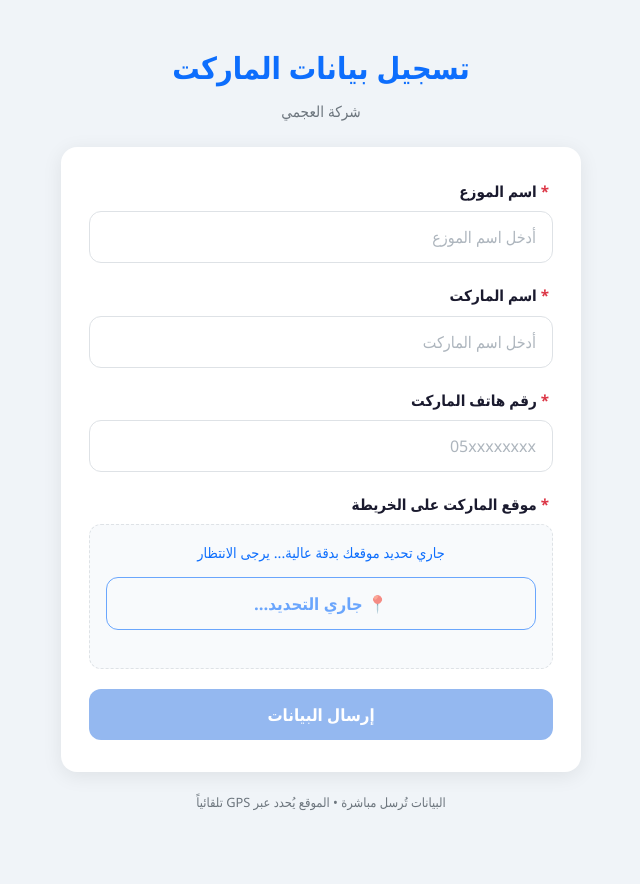
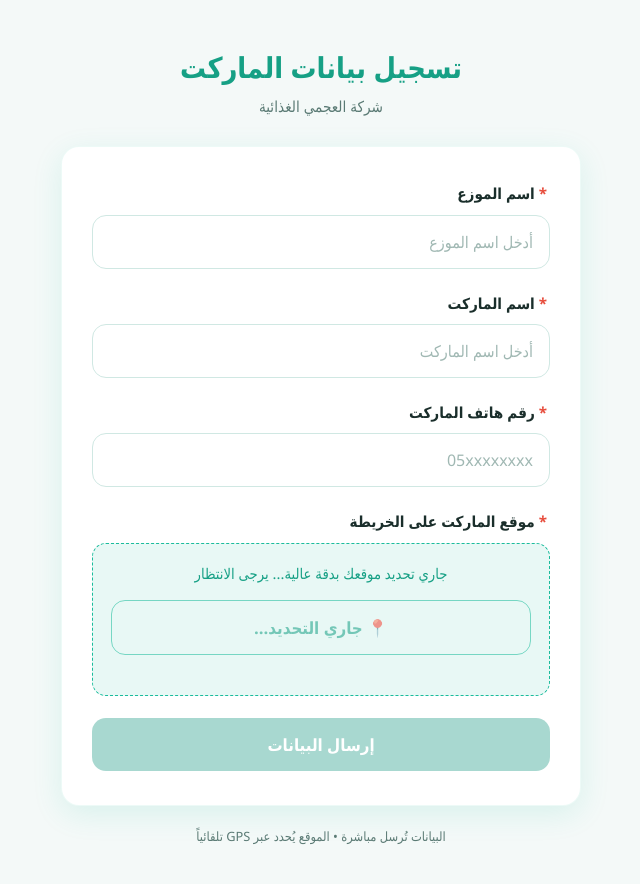
Before and after one commit to alajamyfood/markets, a plain HTML site: page index.html in a window 1280 px wide. Shown: the whole page, without its empty margins (319-959 px from the left). Drawn offline with nearby package versions, Linux system fonts and the light colour scheme.

Commit message:
Update index.html

```diff
--- a/index.html
+++ b/index.html
@@ -3,24 +3,37 @@
 <head>
   <meta charset="UTF-8" />
   <meta name="viewport" content="width=device-width, initial-scale=1.0, maximum-scale=1.0, user-scalable=no" />
-  <title>تسجيل بيانات الماركت</title>
+  <meta name="theme-color" content="#1abc9c" />
+  <meta name="apple-mobile-web-app-capable" content="yes" />
+  <meta name="apple-mobile-web-app-status-bar-style" content="default" />
+  <meta name="apple-mobile-web-app-title" content="تسجيل الماركت - العجمي" />
+
+  <title>تسجيل بيانات الماركت | شركة العجمي</title>
+
+  <!-- Favicon & Icons -->
+  <link rel="icon" type="image/png" sizes="32x32" href="favicon-32x32.png" />
+  <link rel="icon" type="image/png" sizes="16x16" href="favicon-16x16.png" />
+  <link rel="apple-touch-icon" sizes="180x180" href="apple-touch-icon.png" />
+  <link rel="manifest" href="manifest.json" />
 
   <!-- Leaflet CSS -->
   <link rel="stylesheet" href="https://unpkg.com/leaflet@1.9.4/dist/leaflet.css" />
 
   <style>
     :root {
-      --primary: #0d6efd;
-      --primary-dark: #0b5ed7;
-      --success: #198754;
-      --danger: #dc3545;
-      --bg: #f0f4f8;
+      --primary: #1abc9c;
+      --primary-dark: #16a085;
+      --primary-light: #e8f8f5;
+      --accent: #f1c40f;
+      --success: #27ae60;
+      --danger: #e74c3c;
+      --bg: #f4f9f8;
       --card: #ffffff;
-      --text: #1a1a2e;
-      --muted: #6c757d;
-      --border: #dee2e6;
-      --shadow: 0 4px 20px rgba(0,0,0,0.08);
-      --radius: 16px;
+      --text: #1a2e2b;
+      --muted: #5a7a74;
+      --border: #d0e8e3;
+      --shadow: 0 8px 30px rgba(26, 188, 156, 0.12);
+      --radius: 18px;
     }
 
     * {
@@ -30,7 +43,7 @@
     }
 
     body {
-      font-family: 'Segoe UI', Tahoma, 'Noto Sans Arabic', Arial, sans-serif;
+      font-family: 'Segoe UI', Tahoma, 'Noto Sans Arabic', system-ui, sans-serif;
       background: var(--bg);
       color: var(--text);
       min-height: 100vh;
@@ -45,55 +58,64 @@
 
     .header {
       text-align: center;
-      margin-bottom: 24px;
-      padding-top: 12px;
+      margin-bottom: 28px;
+      padding-top: 8px;
+    }
+
+    .logo {
+      width: 110px;
+      height: auto;
+      margin-bottom: 12px;
+      filter: drop-shadow(0 4px 12px rgba(26, 188, 156, 0.25));
     }
 
     .header h1 {
-      font-size: 1.6rem;
+      font-size: 1.55rem;
       font-weight: 700;
-      color: var(--primary);
-      margin-bottom: 6px;
+      color: var(--primary-dark);
+      margin-bottom: 4px;
     }
 
     .header p {
       color: var(--muted);
       font-size: 0.95rem;
+      font-weight: 500;
     }
 
     .card {
       background: var(--card);
       border-radius: var(--radius);
       box-shadow: var(--shadow);
-      padding: 24px 20px;
+      padding: 28px 22px;
       margin-bottom: 20px;
+      border: 1px solid rgba(26, 188, 156, 0.08);
     }
 
     .form-group {
-      margin-bottom: 20px;
+      margin-bottom: 22px;
     }
 
     .form-group label {
       display: block;
       font-weight: 600;
-      margin-bottom: 8px;
+      margin-bottom: 9px;
       font-size: 0.95rem;
       color: var(--text);
     }
 
     .form-group label .required {
       color: var(--danger);
-      margin-right: 4px;
+      margin-right: 3px;
     }
 
     .form-control {
       width: 100%;
-      padding: 14px 16px;
+      padding: 15px 16px;
       border: 1.5px solid var(--border);
-      border-radius: 12px;
+      border-radius: 14px;
       font-size: 1rem;
       font-family: inherit;
-      transition: border-color 0.2s, box-shadow 0.2s;
+      transition: all 0.25s ease;
       background: #fff;
       color: var(--text);
       direction: rtl;
@@ -102,57 +124,49 @@
     .form-control:focus {
       outline: none;
       border-color: var(--primary);
-      box-shadow: 0 0 0 3px rgba(13, 110, 253, 0.15);
+      box-shadow: 0 0 0 4px rgba(26, 188, 156, 0.18);
     }
 
     .form-control::placeholder {
-      color: #adb5bd;
+      color: #a0b8b3;
     }
 
     .location-box {
-      background: #f8fafc;
-      border: 1.5px dashed var(--border);
-      border-radius: 12px;
-      padding: 16px;
+      background: var(--primary-light);
+      border: 1.5px dashed var(--primary);
+      border-radius: 14px;
+      padding: 18px;
       text-align: center;
     }
 
     .location-status {
-      font-size: 0.9rem;
-      margin-bottom: 12px;
+      font-size: 0.92rem;
+      margin-bottom: 14px;
       min-height: 24px;
+      font-weight: 500;
     }
 
-    .location-status.loading {
-      color: var(--primary);
-    }
-
-    .location-status.success {
-      color: var(--success);
-      font-weight: 600;
-    }
-
-    .location-status.error {
-      color: var(--danger);
-    }
+    .location-status.loading { color: var(--primary-dark); }
+    .location-status.success { color: var(--success); font-weight: 600; }
+    .location-status.error { color: var(--danger); }
 
     #map {
-      height: 220px;
+      height: 230px;
       width: 100%;
-      border-radius: 12px;
-      margin-top: 12px;
+      border-radius: 14px;
+      margin-top: 14px;
       display: none;
       border: 1px solid var(--border);
       z-index: 1;
     }
 
     .coords {
-      font-size: 0.85rem;
+      font-size: 0.82rem;
       color: var(--muted);
       margin-top: 10px;
       direction: ltr;
       text-align: center;
-      font-family: monospace;
+      font-family: 'Courier New', monospace;
     }
 
     .btn {
@@ -161,53 +175,54 @@
       justify-content: center;
       gap: 8px;
       width: 100%;
-      padding: 14px 20px;
+      padding: 15px 20px;
       border: none;
-      border-radius: 12px;
+      border-radius: 14px;
       font-size: 1.05rem;
       font-weight: 600;
       font-family: inherit;
       cursor: pointer;
-      transition: background 0.2s, transform 0.1s;
+      transition: all 0.2s ease;
     }
 
-    .btn:active {
-      transform: scale(0.98);
-    }
+    .btn:active { transform: scale(0.98); }
 
     .btn-primary {
-      background: var(--primary);
+      background: linear-gradient(135deg, var(--primary), var(--primary-dark));
       color: #fff;
+      box-shadow: 0 6px 20px rgba(26, 188, 156, 0.35);
     }
 
     .btn-primary:hover {
-      background: var(--primary-dark);
+      background: linear-gradient(135deg, var(--primary-dark), #138d75);
+      box-shadow: 0 8px 25px rgba(26, 188, 156, 0.45);
     }
 
     .btn-primary:disabled {
-      background: #94b8f0;
+      background: #a8d8d0;
+      box-shadow: none;
       cursor: not-allowed;
     }
 
     .btn-outline {
       background: transparent;
       border: 1.5px solid var(--primary);
-      color: var(--primary);
+      color: var(--primary-dark);
       margin-bottom: 12px;
     }
 
     .btn-outline:hover {
-      background: rgba(13, 110, 253, 0.08);
+      background: rgba(26, 188, 156, 0.1);
     }
 
     .btn-outline:disabled {
-      opacity: 0.6;
+      opacity: 0.55;
       cursor: not-allowed;
     }
 
     .alert {
       padding: 16px;
-      border-radius: 12px;
+      border-radius: 14px;
       margin-bottom: 20px;
       display: none;
       font-weight: 500;
@@ -215,23 +230,23 @@
     }
 
     .alert-success {
-      background: #d1e7dd;
-      color: #0f5132;
-      border: 1px solid #badbcc;
+      background: #d4edda;
+      color: #155724;
+      border: 1px solid #c3e6cb;
     }
 
     .alert-error {
       background: #f8d7da;
-      color: #842029;
-      border: 1px solid #f5c2c7;
+      color: #721c24;
+      border: 1px solid #f5c6cb;
     }
 
     .footer-note {
       text-align: center;
       font-size: 0.8rem;
       color: var(--muted);
-      margin-top: 16px;
-      padding-bottom: 20px;
+      margin-top: 18px;
+      padding-bottom: 24px;
     }
 
     .spinner {
@@ -249,30 +264,25 @@
     }
 
     @media (min-width: 600px) {
-      body {
-        padding: 32px 16px;
-      }
-      .header h1 {
-        font-size: 1.9rem;
-      }
-      .card {
-        padding: 32px 28px;
-      }
-      #map {
-        height: 280px;
-      }
+      body { padding: 36px 16px; }
+      .header h1 { font-size: 1.8rem; }
+      .card { padding: 34px 30px; }
+      #map { height: 280px; }
+      .logo { width: 130px; }
     }
   </style>
 </head>
 <body>
   <div class="container">
     <div class="header">
+      <!-- ضع صورة اللوغو هنا -->
+      <img src="logo.png" alt="شركة العجمي" class="logo" onerror="this.style.display='none'" />
       <h1>تسجيل بيانات الماركت</h1>
-      <p>شركة العجمي</p>
+      <p>شركة العجمي الغذائية</p>
     </div>
 
     <div id="alertSuccess" class="alert alert-success">
-      ✅ تم إرسال البيانات بنجاح شكراً لك
+      ✅ تم إرسال البيانات بنجاح، شكراً لك
     </div>
     <div id="alertError" class="alert alert-error"></div>
 
@@ -281,47 +291,26 @@
         <label for="distributorName">
           <span class="required">*</span> اسم الموزع
         </label>
-        <input
-          type="text"
-          id="distributorName"
-          name="distributorName"
-          class="form-control"
-          placeholder="أدخل اسم الموزع"
-          required
-          autocomplete="name"
-        />
+        <input type="text" id="distributorName" name="distributorName" class="form-control"
+               placeholder="أدخل اسم الموزع" required autocomplete="name" />
       </div>
 
       <div class="form-group">
         <label for="marketName">
           <span class="required">*</span> اسم الماركت
         </label>
-        <input
-          type="text"
-          id="marketName"
-          name="marketName"
-          class="form-control"
-          placeholder="أدخل اسم الماركت"
-          required
-        />
+        <input type="text" id="marketName" name="marketName" class="form-control"
+               placeholder="أدخل اسم الماركت" required />
       </div>
 
       <div class="form-group">
         <label for="marketPhone">
           <span class="required">*</span> رقم هاتف الماركت
         </label>
-        <input
-          type="tel"
-          id="marketPhone"
-          name="marketPhone"
-          class="form-control"
-          placeholder="05xxxxxxxx"
-          required
-          inputmode="numeric"
-          pattern="[0-9+\-\s]{8,15}"
-          lang="en"
-          style="direction: ltr; text-align: right;"
-        />
+        <input type="tel" id="marketPhone" name="marketPhone" class="form-control"
+               placeholder="05xxxxxxxx" required inputmode="numeric"
+               pattern="[0-9+\-\s]{8,15}" lang="en"
+               style="direction: ltr; text-align: right;" />
       </div>
 
       <div class="form-group">
@@ -426,9 +415,7 @@
         if (settled) return;
         settled = true;
         isLocating = false;
-        if (watchId !== null) {
-          navigator.geolocation.clearWatch(watchId);
-        }
+        if (watchId !== null) navigator.geolocation.clearWatch(watchId);
 
         const lat = position.coords.latitude;
         const lng = position.coords.longitude;
@@ -463,9 +450,8 @@
         }
         settled = true;
         isLocating = false;
-        if (watchId !== null) {
-          navigator.geolocation.clearWatch(watchId);
-        }
+        if (watchId !== null) navigator.geolocation.clearWatch(watchId);
+
         let msg = "فشل تحديد الموقع. ";
         switch (error.code) {
           case error.PERMISSION_DENIED:
@@ -516,8 +502,6 @@
     }
 
     getLocationBtn.addEventListener("click", requestLocation);
-
-    // تحديد الموقع تلقائياً عند فتح الصفحة
     requestLocation();
 
     function showLocationError(msg) {
@@ -547,16 +531,14 @@
         marker = L.marker([lat, lng]).addTo(map);
       }
 
-      if (accuracyCircle) {
-        map.removeLayer(accuracyCircle);
-      }
+      if (accuracyCircle) map.removeLayer(accuracyCircle);
       var acc = parseFloat(accuracyInput.value) || 50;
       accuracyCircle = L.circle([lat, lng], {
         radius: acc,
-        color: "#0d6efd",
-        fillColor: "#0d6efd",
+        color: "#1abc9c",
+        fillColor: "#1abc9c",
         fillOpacity: 0.15,
-        weight: 1.5
+        weight: 2
       }).addTo(map);
 
       setTimeout(function () { map.invalidateSize(); }, 200);
@@ -599,12 +581,8 @@
 
       var now = new Date();
       var submitDateTime = now.toLocaleString("en-GB", {
-        year: "numeric",
-        month: "2-digit",
-        day: "2-digit",
-        hour: "2-digit",
-        minute: "2-digit",
-        second: "2-digit",
+        year: "numeric", month: "2-digit", day: "2-digit",
+        hour: "2-digit", minute: "2-digit", second: "2-digit",
         hour12: false
       }).replace(",", "");
 
```
